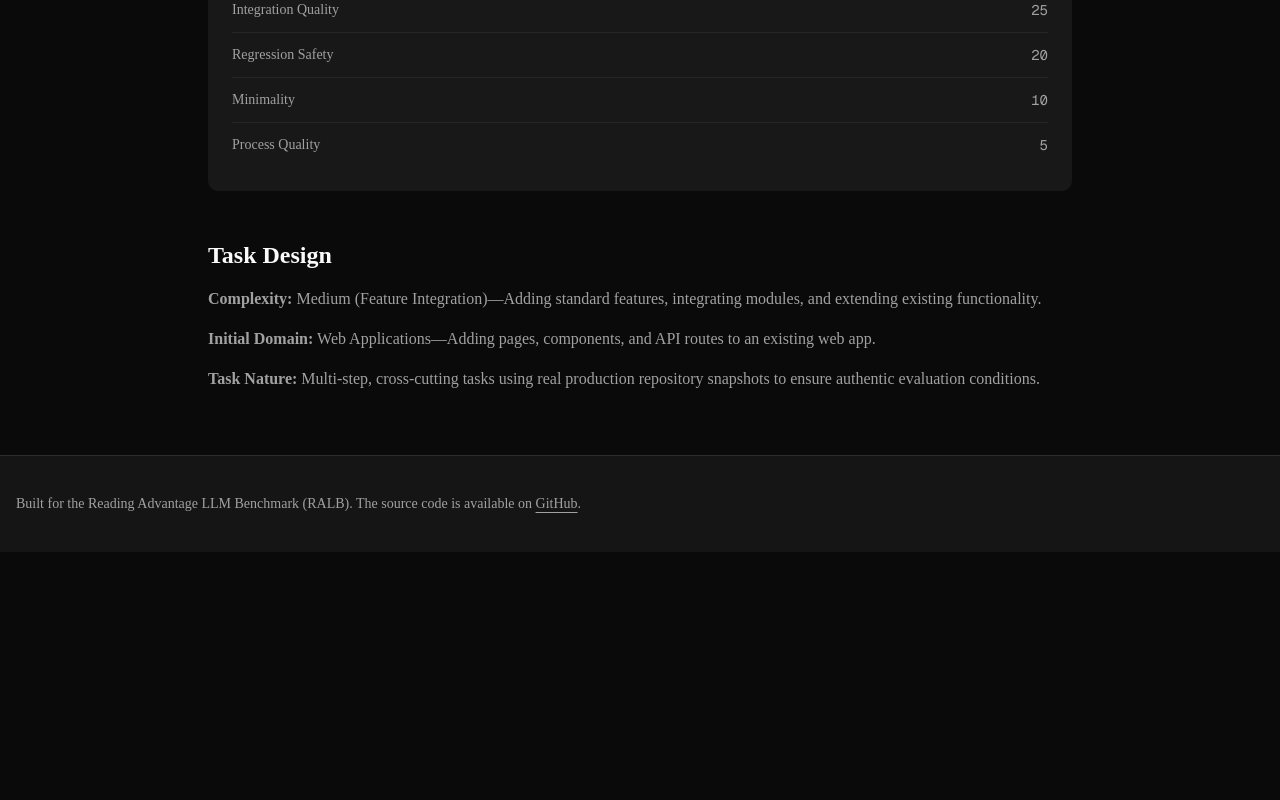
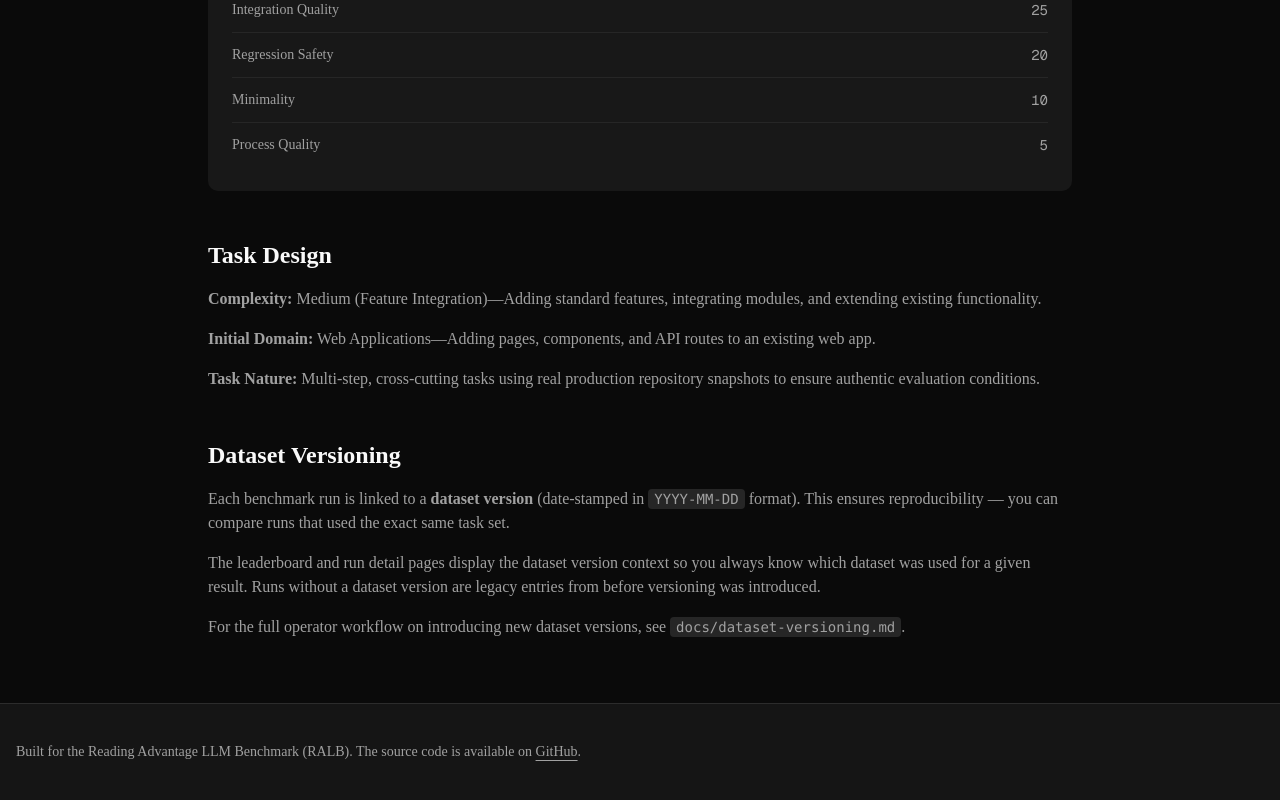
Before and after one commit to bodangren/reading-advantage-llm-benchmark, a Next.js app: page /methodology in a window 1280 px wide. Shown: the part 1309-2109 px from the top of the page. Before the commit the page ends 1861 px from the top, so only its background shows below. Built offline with nearby package versions, Linux system fonts and the light colour scheme.

Commit message:
docs(dataset-versioning): document version bump and migration process

```diff
--- a/conductor/tracks/dataset_versioning_20260407/plan.md
+++ b/conductor/tracks/dataset_versioning_20260407/plan.md
@@ -12,5 +12,5 @@
 ## Phase 2: Reproducibility Surfacing
 - [x] Task: Surface dataset version in leaderboard and run detail views. caf334b
 - [x] Task: Add reproducibility smoke test for same-version reruns. 57b0e78
-- [ ] Task: Document version bump and migration process.
+- [~] Task: Document version bump and migration process.
 - [ ] Task: Conductor - User Manual Verification 'Reproducibility Surfacing' (Protocol in workflow.md)
--- a/src/app/methodology/page.tsx
+++ b/src/app/methodology/page.tsx
@@ -124,6 +124,26 @@ export default async function MethodologyPage() {
               </p>
             </div>
           </section>
+
+          <section className="prose dark:prose-invert max-w-none">
+            <h2 className="text-2xl font-semibold mb-4">Dataset Versioning</h2>
+            <div className="text-muted-foreground space-y-4">
+              <p>
+                Each benchmark run is linked to a <strong>dataset version</strong> (date-stamped
+                in <code className="text-sm bg-muted px-1.5 py-0.5 rounded">YYYY-MM-DD</code> format).
+                This ensures reproducibility — you can compare runs that used the exact same task set.
+              </p>
+              <p>
+                The leaderboard and run detail pages display the dataset version context so you always
+                know which dataset was used for a given result. Runs without a dataset version are
+                legacy entries from before versioning was introduced.
+              </p>
+              <p>
+                For the full operator workflow on introducing new dataset versions, see{' '}
+                <code className="text-sm bg-muted px-1.5 py-0.5 rounded">docs/dataset-versioning.md</code>.
+              </p>
+            </div>
+          </section>
         </div>
     </main>
   );
```
Also changed, not shown: 1 other file (tests, documents, lock files or other folders).
